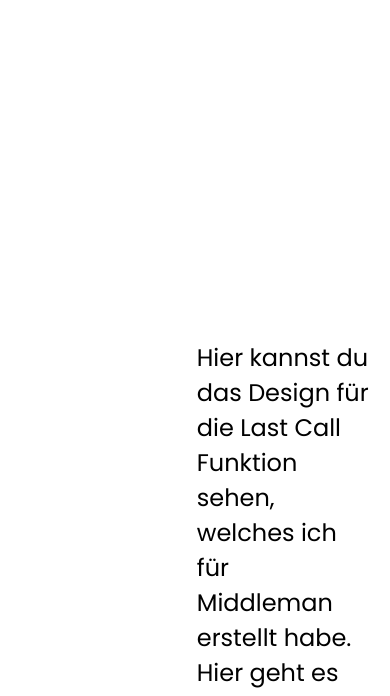
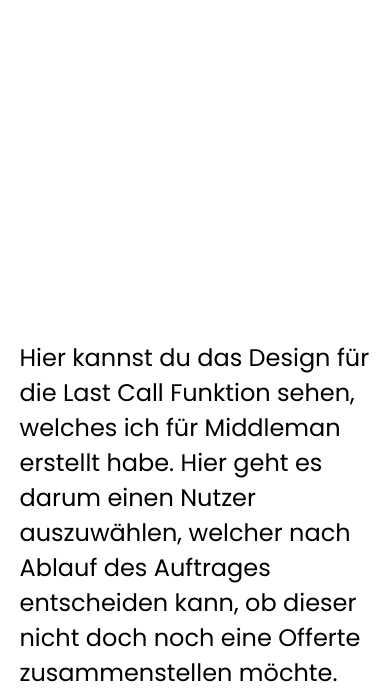
Before and after one commit to Liamschenk/index, a plain HTML site: page 01/index.html in a window 390 px wide. Shown: the part 76-772 px from the top of the page. Drawn offline with Linux system fonts and the light colour scheme.

Commit message:
Update stylesitem.css

```diff
--- a/css/stylesitem.css
+++ b/css/stylesitem.css
@@ -135,7 +135,7 @@ footer a:hover {
   .container50 {
     flex: 100%;
   }
-  footer p {
+  main p {
     margin-left: 0px;
   }
 }
```
